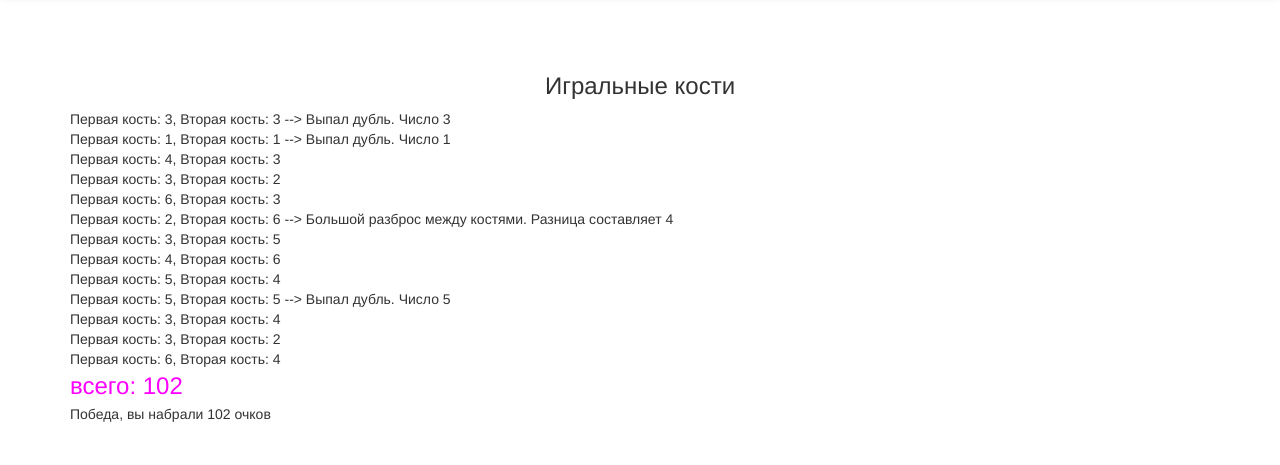
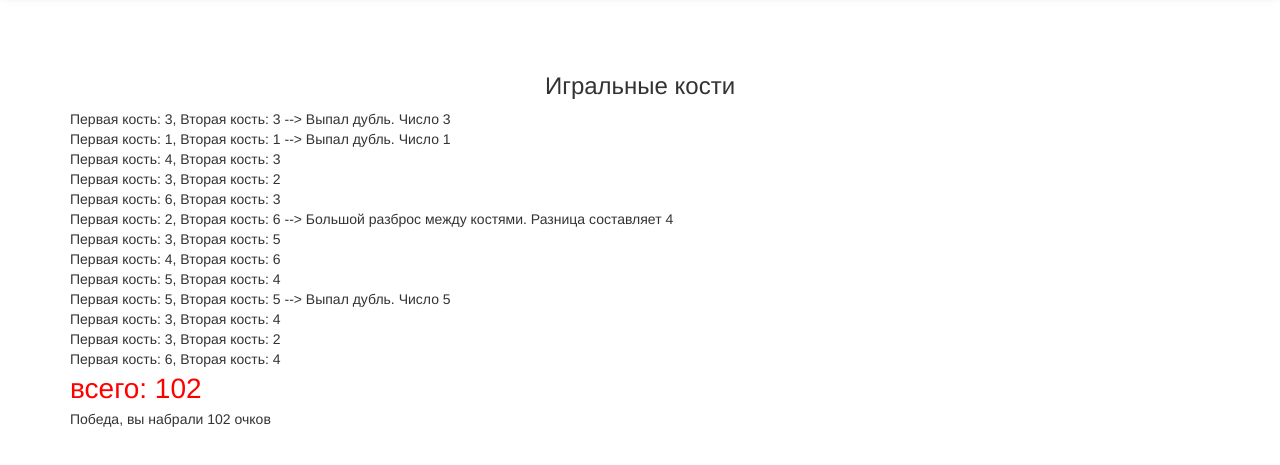
Before and after one commit to OnoprienkoArtem/JSexpert-JavaScript, a plain HTML site: page middle/hw.3.for.session-4/task-1/index.html in a window 1280 px wide. Shown: the part 57-522 px from the top of the page. Drawn offline with Linux system fonts and the light colour scheme.

Commit message:
doing third hw

```diff
--- a/middle/hw.3.for.session-4/task-1/css/style.css
+++ b/middle/hw.3.for.session-4/task-1/css/style.css
@@ -9,6 +9,6 @@
 }
 
 .total {
-	font-size: 24px;
-	color: magenta;
+	font-size: 28px;
+	color: red;
 }
--- a/middle/hw.3.for.session-4/task-1/js/main.js
+++ b/middle/hw.3.for.session-4/task-1/js/main.js
@@ -6,9 +6,10 @@ let first,
     message = '',
     double,
     total = 0,
-    largeDiffText = `--> Большой разброс между костями. Разница составляет`,
+    largeDiffText = '--> Большой разброс между костями. Разница составляет',
     largeDiffSecondFirst,
-    largeDiffFirstSecond;;
+    largeDiffFirstSecond,
+    largeDiff;
 
 
 function getRndNumber() {
@@ -25,6 +26,16 @@ function isNumbersEqual() {
 }
 
 function isBigDifference() {
+    // if ((first < 3 && second > 4) || (second < 3 && first > 4)) {
+    //     largeDiff = `${first - second}`;
+    //     if (largeDiff < 0) {
+    //         largeDiffText = `--> Большой разброс между костями. Разница составляет ${Math.abs(largeDiff)}`;
+    //     } else {
+    //         largeDiffText = `--> Большой разброс между костями. Разница составляет ${largeDiff}`
+    //     }
+    // } else {
+    //     largeDiff = '';
+    // }
     largeDiffSecondFirst = first < 3 && second > 4 ? `${largeDiffText} ${second - first}` : '';
     largeDiffFirstSecond = second < 3 && first > 4 ? `${largeDiffText} ${first - second}` : '';
     setResult();
@@ -52,7 +63,7 @@ function showTotalMessage() {
         isBigDifference()
         isNumbersEqual();
 
-        message += `Первая кость: ${first}, Вторая кость: ${second} ${double} ${largeDiffFirstSecond} ${largeDiffSecondFirst} <br>`;
+        message += `Первая кость: ${first}, Вторая кость: ${second} ${double} ${largeDiffSecondFirst} ${largeDiffFirstSecond} <br>`;
     }
     countTotal();
     showTotalMessage();
```
